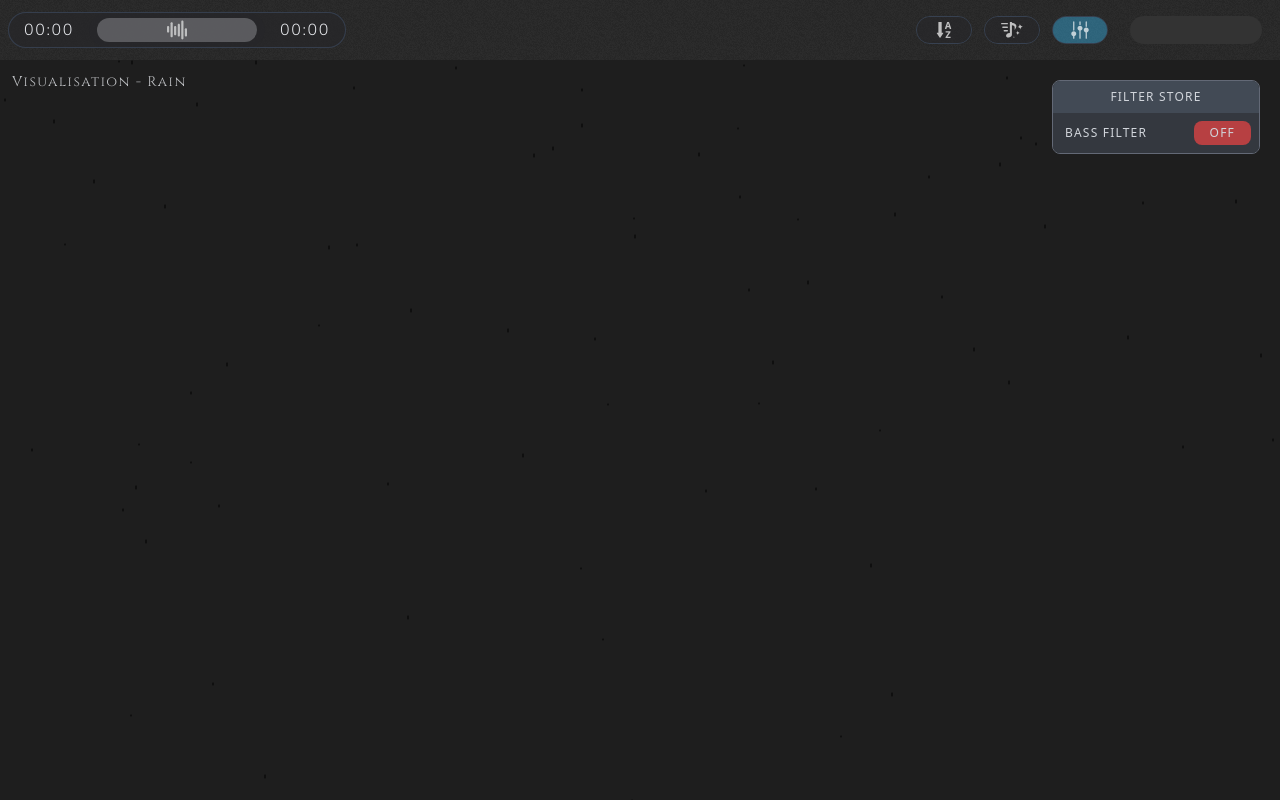
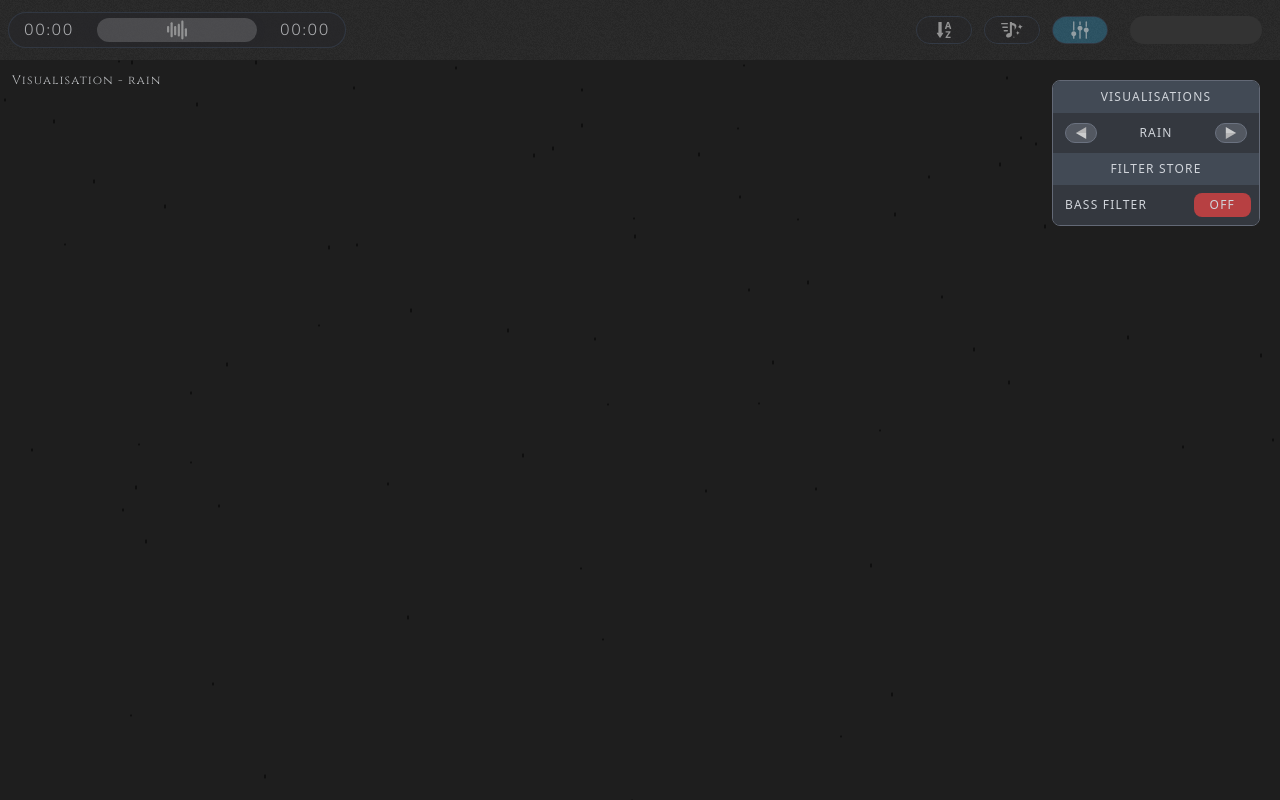
Before and after one commit to toungyhug/ambientroom, a Vue app: page / in a window 1280 px wide. Both pictures are taken after a click on the element 1080 px from the left and 30 px from the top of the page. Built offline with nearby package versions, Linux system fonts and the light colour scheme.

Commit message:
styling and visualisations

```diff
--- a/package.json
+++ b/package.json
@@ -1,7 +1,7 @@
 {
   "name": "ambientroom",
   "private": true,
-  "version": "0.0.0",
+  "version": "0.3.00",
   "type": "module",
   "scripts": {
     "dev": "vite",
--- a/src/App.vue
+++ b/src/App.vue
@@ -60,14 +60,22 @@
         class="h-1/15 flex-shrink-0 w-full flex flex-col relative shadow-2xl z-0"
         :style="{ opacity: 0.1 + eqLine[0] / 500 }"
       ></div>
-      <div class="h-1/15 w-full absolute left-0 top-0">
+      <div
+        v-on:mouseenter="mouseOverTrackHandler(true)"
+        v-on:mouseleave="mouseOverTrackHandler(false)"
+        class="h-1/15 w-full absolute left-0 top-0"
+      >
         <div
           ref="szer"
           @click.self="changeAudio"
           class="pl-2 pr-2 w-full h-full flex flex-row items-center text-white bg-black bg-opacity-20 font-urbanist font-normal tracking-widest cursor-pointer z-30"
         >
           <div
-            class="flex justify-center items-center border border-gray-700 border-opacity-90 rounded-full h-9 pointer-events-none bg-zinc-800 bg-opacity-70"
+            class="flex justify-center items-center border border-gray-700 border-opacity-90 hover:opacity-100 transition-all duration-75 rounded-full h-9 pointer-events-none bg-zinc-800"
+            :class="{
+              'opacity-70': mouseOverTrack == true,
+              'opacity-40': mouseOverTrack == false,
+            }"
           >
             <div
               class="h-8 w-16 flex justify-center items-center pointer-events-none text-base font-light tracking-widest ml-2 text-gray-200 font-nunito"
@@ -221,7 +229,7 @@
           >
             <div
               v-if="currentStateLoading === false"
-              class="justify-center text-xl tracking-widest bg-gray-200 bg-opacity-70 pl-10 pr-10 text-black text-opacity-70 font-semibold font-cinzel rounded-full"
+              class="justify-center text-xl tracking-widest bg-transparent text-white hover:text-black hover:bg-gray-200 hover:bg-opacity-70 font-normal pl-10 pr-10 text-opacity-70 transition-all duration-75 font-cinzel rounded-full"
             >
               {{ currentTrackName }}
             </div>
@@ -242,7 +250,11 @@
           </div>
           <div
             @click="changeShuffleRepeat()"
-            class="flex h-7 w-14 flex-row justify-center items-center border border-gray-700 rounded-full hover:opacity-70 cursor-pointer ml-0 mr-3"
+            class="flex h-7 w-14 flex-row justify-center items-center border border-gray-700 rounded-full hover:opacity-100 transition-all duration-75 cursor-pointer ml-0 mr-3"
+            :class="{
+              'opacity-70': mouseOverTrack == true,
+              'opacity-40': mouseOverTrack == false,
+            }"
           >
             <div
               v-if="shuffleRepeat === 0"
@@ -277,7 +289,11 @@
           </div>
           <div
             @click="isPlaylistHandle()"
-            class="flex h-7 w-14 flex-row justify-center items-center border border-gray-700 rounded-full hover:opacity-70 cursor-pointer ml-0 mr-3"
+            class="flex h-7 w-14 flex-row justify-center items-center border border-gray-700 rounded-full hover:opacity-100 transition-all duration-75 cursor-pointer ml-0 mr-3"
+            :class="{
+              'opacity-70': mouseOverTrack == true,
+              'opacity-40': mouseOverTrack == false,
+            }"
           >
             <div
               v-if="isPlaylist === true"
@@ -302,7 +318,11 @@
           </div>
           <div
             @click="isEQHandle()"
-            class="flex h-7 w-14 flex-row justify-center items-center border border-gray-700 rounded-full hover:opacity-70 cursor-pointer ml-0 mr-2"
+            class="flex h-7 w-14 flex-row justify-center items-center border border-gray-700 rounded-full hover:opacity-100 transition-all duration-75 cursor-pointer ml-0 mr-2"
+            :class="{
+              'opacity-70': mouseOverTrack == true,
+              'opacity-40': mouseOverTrack == false,
+            }"
           >
             <div
               v-if="isEQ === true"
@@ -346,7 +366,7 @@
               <div
                 v-for="(line, inddd) in eqForm"
                 :key="inddd"
-                class="w-full bg-gray-300 bg-opacity-70 rounded-full"
+                class="w-full bg-gray-300 bg-opacity-50 rounded-full"
                 :style="{
                   height: line - (100 - inddd * 0.2) + '%',
                   opacity: currentTrackVolume * 150 + '%',
@@ -380,15 +400,49 @@
       <div class="flex flex-col w-full h-full relative overflow-hidde">
         <div class="flex items-center p-3 absolute left-0">
           <p
-            class="text-gray-200 font-cinzel text-sm tracking-widest text-opacity-80"
+            class="text-gray-200 font-cinzel text-xs tracking-widest text-opacity-80"
           >
-            Visualisation - Rain
+            Visualisation - {{ currentVisualisation }}
           </p>
         </div>
         <div
           v-if="isEQ"
           class="flex flex-col justify-start items-center w-52 max-h-8/10 rounded-lg absolute overflow-hidden top-5 right-5 border border-gray-500 border-opacity-90"
         >
+          <div
+            class="flex flex-col flex-shrink-0 justify-between items-center w-full text-gray-300 tracking-widest font-medium uppercase text-xs bg-gray-600 bg-opacity-80"
+          >
+            <div class="p-2">
+              <p>Visualisations</p>
+            </div>
+            <div
+              class="flex justify-between items-center w-full bg-zinc-800 bg-opacity-50 p-2"
+            >
+              <div
+                @click="visualisationHandler"
+                class="flex justify-center items-center cursor-pointer ml-1 mr-1 border border-gray-500 bg-gray-400 bg-opacity-30 rounded-full h-5 w-8 hover:opacity-80"
+              >
+                <img
+                  src="./assets/icons/play_icon.svg"
+                  class="h-3 filter grayscale rotate-180 opacity-90"
+                  alt=""
+                />
+              </div>
+              <div>
+                <p class="p-1">{{ currentVisualisation }}</p>
+              </div>
+              <div
+                @click="visualisationHandler"
+                class="flex justify-center items-center cursor-pointer ml-1 mr-1 border border-gray-500 bg-gray-400 bg-opacity-30 rounded-full h-5 w-8 hover:opacity-80"
+              >
+                <img
+                  src="./assets/icons/play_icon.svg"
+                  class="h-3 filter grayscale opacity-90"
+                  alt=""
+                />
+              </div>
+            </div>
+          </div>
           <div
             class="flex flex-col flex-shrink-0 justify-between items-center w-full text-gray-300 tracking-widest font-medium uppercase text-xs bg-gray-600 bg-opacity-80"
           >
@@ -874,6 +928,9 @@ export default {
         this.shuffleRepeat = 0;
       }
     },
+    mouseOverTrackHandler(opt) {
+      this.mouseOverTrack = opt;
+    },
   },
   setup() {
     const ready = ref(false);
@@ -901,6 +958,8 @@ export default {
     const visualisationVer = ref([]);
     const canvas = ref(null);
     const p5Canvas = ref(null);
+    const mouseOverTrack = ref(false);
+    const currentVisualisation = ref("rain");
 
     let wavesurfer;
     let source;
@@ -915,6 +974,7 @@ export default {
     let reeverb;
 
     onMounted(() => {
+      if (currentVisualisation.value === "rain") {
         const script = function (p5) {
           class Drop {
             dropX = Math.floor(Math.random() * innerWidth);
@@ -974,8 +1034,8 @@ export default {
             }
           };
         };
-
         new p5(script);
+      }
     });
 
     return {
@@ -1013,6 +1073,8 @@ export default {
       low,
       bassFilter,
       reeverb,
+      mouseOverTrack,
+      currentVisualisation,
     };
   },
 };
```
Lines whose indentation alone changed are shown as unchanged.
